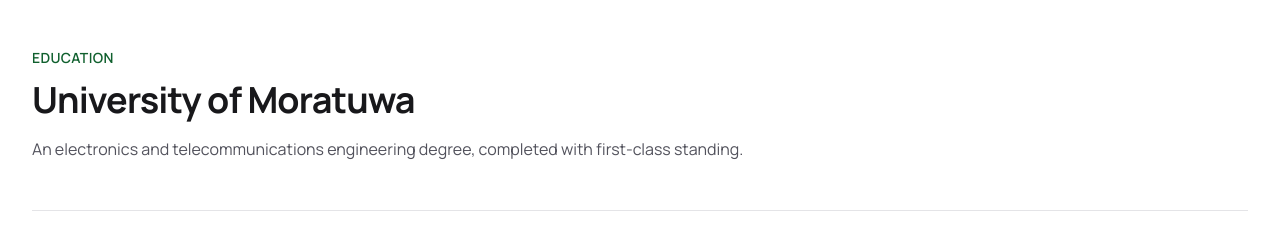
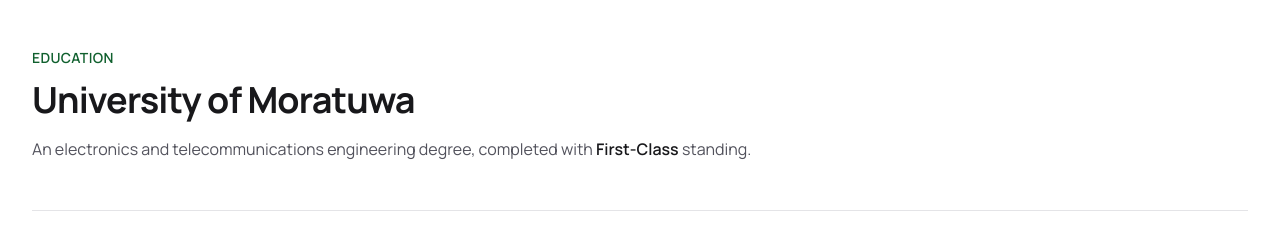
Before and after one commit to madukajay/portfolio, a React (Vite) app: page / in a window 1280 px wide. Shown: the part 5280-5506 px from the top of the page. Built offline with nearby package versions, Linux system fonts and the light colour scheme; no server answers.

Commit message:
Update DottedName component for improved dot positioning, enhance Education description with strong emphasis, and modify SectionHeading to accept ReactNode for description.

```diff
--- a/src/components/DottedName.tsx
+++ b/src/components/DottedName.tsx
@@ -12,7 +12,7 @@ export function DottedName({
 
   return (
     <>
-      {name.slice(0, index)}<span className="relative inline-block">i<span aria-hidden="true" className={`pointer-events-none absolute top-[0.14em] left-1/2 h-[0.16em] w-[0.16em] -translate-x-1/2 rounded-full ${dotClassName}`} /></span>{name.slice(index + 1)}
+      {name.slice(0, index)}<span className="relative inline-block">i<span aria-hidden="true" className={`pointer-events-none absolute top-[0.12em] left-1/2 h-[0.22em] w-[0.22em] -translate-x-1/2 rounded-full ${dotClassName}`} /></span>{name.slice(index + 1)}
     </>
   )
 }
--- a/src/components/Education.tsx
+++ b/src/components/Education.tsx
@@ -11,7 +11,12 @@ export function Education() {
           <SectionHeading
             eyebrow="Education"
             title="University of Moratuwa"
-            description="An electronics and telecommunications engineering degree, completed with first-class standing."
+            description={
+              <>
+                An electronics and telecommunications engineering degree, completed with{" "}
+                <strong className="font-semibold text-zinc-900">First-Class</strong> standing.
+              </>
+            }
           />
         </Reveal>
         <Reveal>
--- a/src/components/SectionHeading.tsx
+++ b/src/components/SectionHeading.tsx
@@ -1,7 +1,9 @@
+import type { ReactNode } from "react"
+
 type SectionHeadingProps = {
   eyebrow: string
   title: string
-  description?: string
+  description?: ReactNode
   tone?: "light" | "dark"
 }
 
```
